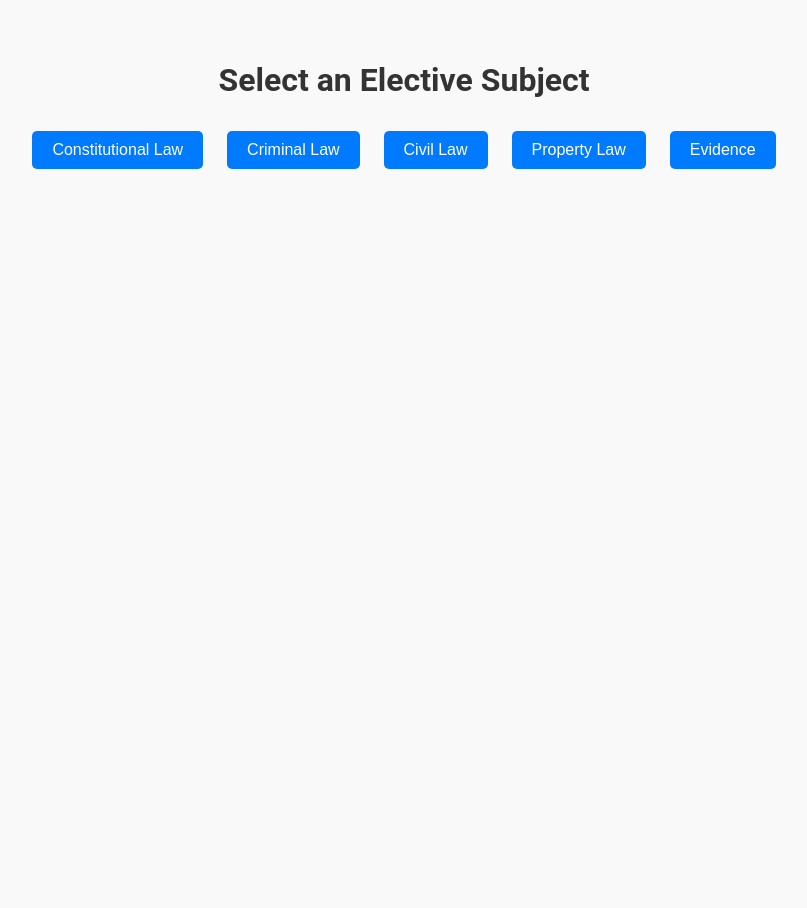
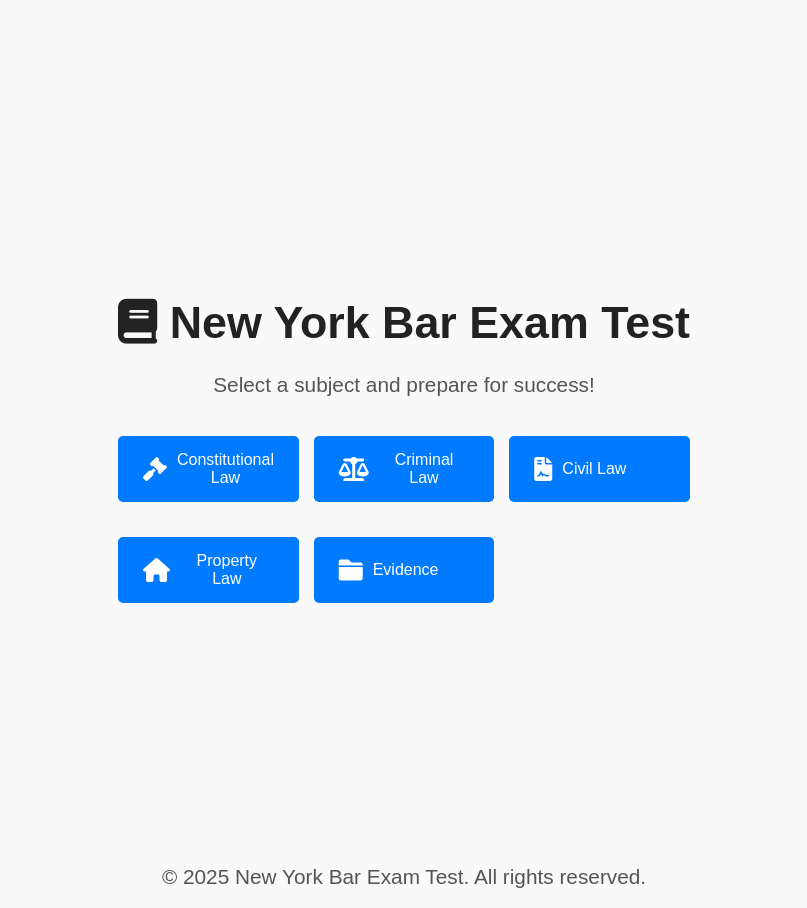
Before and after one commit to JessyLimitless/lawschool, a Flask app: page / in a window 1280 px wide. Shown: the whole page, without its empty margins (236-1043 px from the left). Before the commit the page ends 169 px from the top, so only its background shows below. Run offline with Flask 3, Linux system fonts and the light colour scheme.

Commit message:
Update index.html

```diff
--- a/Law School/templates/index.html
+++ b/Law School/templates/index.html
@@ -3,60 +3,145 @@
 <head>
     <meta charset="UTF-8">
     <meta name="viewport" content="width=device-width, initial-scale=1.0">
-    <title>Bar Exam Prep</title>
+    <title>New York Bar Exam Test</title>
     <link rel="stylesheet" href="https://cdnjs.cloudflare.com/ajax/libs/font-awesome/6.0.0/css/all.min.css">
     <style>
+        /* Base styles */
         body {
-            font-family: 'Roboto', sans-serif;
+            font-family: 'Arial', sans-serif;
             margin: 0;
             padding: 0;
             background: #f9f9f9;
             color: #333;
         }
+
+        /* Smooth page transitions */
+        .page {
+            display: none;
+            opacity: 0;
+            transform: translateX(-100%);
+            transition: opacity 0.5s ease, transform 0.5s ease;
+        }
+
+        .page.active {
+            display: block;
+            opacity: 1;
+            transform: translateX(0);
+        }
+
+        /* Centered layout */
         .container {
+            display: flex;
+            flex-direction: column;
+            justify-content: center;
+            align-items: center;
+            height: 100vh;
             max-width: 900px;
             margin: 0 auto;
             padding: 20px;
+            text-align: center;
         }
-        .page {
-            display: none;
-            text-align: center;
-            padding: 20px;
+
+        /* Adjust the h1 style for the evaluation page */
+    h1 {
+    font-size: 2.8rem;
+    margin-top: 40px; /* Increase the top margin */
+    margin-bottom: 20px;
+    padding-top: 20px; /* Add extra padding to avoid overlap */
+    color: #222;
+    text-align: center; /* Ensure alignment consistency */
     }
-        .page.active {
-            display: block;
+
+
+        p {
+            font-size: 1.3rem;
+            margin: 15px 0;
+            color: #555;
+            line-height: 1.6;
         }
+
+        textarea {
+            width: 100%;
+            height: 160px;
+            margin-top: 20px;
+            padding: 10px;
+            border: 1px solid #ccc;
+            border-radius: 5px;
+            font-size: 1.1rem;
+            line-height: 1.5;
+        }
+
         button {
             background: #007bff;
             color: #fff;
             border: none;
-            padding: 10px 20px;
+            padding: 15px 25px;
             border-radius: 5px;
             cursor: pointer;
-            font-size: 16px;
-            margin: 10px;
+            font-size: 1.0rem;
+            margin-top: 20px;
+            display: inline-flex;
+            align-items: center;
+            gap: 10px;
+            transition: background 0.3s ease, transform 0.3s ease;
         }
+
         button:hover {
             background: #0056b3;
+            transform: scale(1.05);
         }
-        textarea {
+
+        button i {
+            font-size: 1.5rem;
+        }
+
+        .button-grid {
+            display: grid;
+            grid-template-columns: repeat(auto-fit, minmax(150px, 1fr));
+            gap: 15px;
             width: 100%;
-            height: 100px;
+
+
+        }
+
+        /* Feedback container */
+        .score-container {
+            background: #fff;
+            padding: 25px;
+            border-radius: 10px;
+            box-shadow: 0 2px 10px rgba(0, 0, 0, 0.1);
+            margin: 50px 0;
+        }
+
+        /* Error message */
+        #error-message {
+            color: red;
             margin-top: 10px;
-            padding: 10px;
-            border: 1px solid #ccc;
-            border-radius: 5px;
+            display: none;
         }
-        #star-rating {
-            font-size: 28px;
+
+        /* Star rating */
+        #star-rating i {
+            font-size: 1.5rem;
             color: gold;
         }
-        .score-container {
-            background: #fff;
-            padding: 20px;
-            border-radius: 10px;
-            box-shadow: 0 2px 10px rgba(0, 0, 0, 0.1);
-            margin: 20px 0;
+
+        /* Responsive adjustments */
+        @media (max-width: 768px) {
+            h1 {
+                font-size: 2rem;
+            }
+
+            p {
+                font-size: 1rem;
+            }
+        }
+
+        /* Footer */
+        footer {
+            text-align: center;
+            margin-top: 20px;
+            color: #777;
         }
     </style>
 </head>
@@ -64,59 +149,84 @@
     <div class="container">
         <!-- Page 1: Subject Selection -->
         <div id="page-1" class="page active">
-            <h1>Select an Elective Subject</h1>
-            <button onclick="selectSubject('Constitutional Law')">Constitutional Law</button>
-            <button onclick="selectSubject('Criminal Law')">Criminal Law</button>
-            <button onclick="selectSubject('Civil Law')">Civil Law</button>
-            <button onclick="selectSubject('Property Law')">Property Law</button>
-            <button onclick="selectSubject('Evidence')">Evidence</button>
+            <header>
+                <h1><i class="fas fa-book"></i> New York Bar Exam Test</h1>
+                <p>Select a subject and prepare for success!</p>
+            </header>
+            <div class="button-grid">
+                <button onclick="selectSubject('Constitutional Law')" aria-label="Select Constitutional Law">
+                    <i class="fas fa-gavel"></i> Constitutional Law
+                </button>
+                <button onclick="selectSubject('Criminal Law')" aria-label="Select Criminal Law">
+                    <i class="fas fa-balance-scale"></i> Criminal Law
+                </button>
+                <button onclick="selectSubject('Civil Law')" aria-label="Select Civil Law">
+                    <i class="fas fa-file-contract"></i> Civil Law
+                </button>
+                <button onclick="selectSubject('Property Law')" aria-label="Select Property Law">
+                    <i class="fas fa-home"></i> Property Law
+                </button>
+                <button onclick="selectSubject('Evidence')" aria-label="Select Evidence">
+                    <i class="fas fa-folder"></i> Evidence
+                </button>
+            </div>
+            <p id="error-message"></p>
         </div>
 
         <!-- Page 2: Case Question -->
         <div id="page-2" class="page">
-            <h1 id="subject-title"></h1>
-            <p id="case-question">Loading case question...</p>
+            <h1 id="subject-title"><i class="fas fa-gavel"></i> Constitutional Law</h1>
+            <p id="case-question">Imagine you're defending a constitutional case...</p>
             <textarea id="answer" placeholder="Type your answer here..."></textarea>
-            <button onclick="submitAnswer()">Submit Answer</button>
+            <div>
+                <button onclick="submitAnswer()"><i class="fas fa-paper-plane"></i> Submit Answer</button>
+                <button onclick="navigateTo('page-1')"><i class="fas fa-arrow-left"></i> Back</button>
+            </div>
         </div>
 
-        <!-- Page 3: Answer Feedback -->
+        <!-- Page 3: Feedback -->
         <div id="page-3" class="page">
-            <h1 id="feedback-title"></h1>
+            <h1>Your Feedback</h1>
             <div class="score-container">
                 <p><strong>Your Answer:</strong></p>
-                <p id="user-answer"></p>
+                <p id="user-answer">Your answer will be displayed here.</p>
                 <p><strong>Feedback:</strong></p>
-                <p id="feedback"></p>
+                <p id="feedback">Detailed feedback will appear here.</p>
             </div>
-            <button onclick="showEvaluation()">See Evaluation</button>
+            <div>
+                <button onclick="showEvaluation()"><i class="fas fa-star"></i> View Evaluation</button>
+                <button onclick="navigateTo('page-1')"><i class="fas fa-arrow-left"></i> Back</button>
+            </div>
         </div>
 
         <!-- Page 4: Evaluation Results -->
         <div id="page-4" class="page">
             <h1>Evaluation Results</h1>
             <div class="score-container">
-                <p><strong>Your Score:</strong> <span id="numeric-score"></span>/10</p>
+                <p><strong>Your Score:</strong> <span id="numeric-score">0</span>/10</p>
                 <div id="star-rating"></div>
                 <p><strong>Explanation:</strong></p>
-                <p id="evaluation-explanation"></p>
+                <p id="evaluation-explanation">Detailed explanation will appear here.</p>
                 <p><strong>Shortcomings:</strong></p>
-                <p id="evaluation-shortcomings"></p>
+                <p id="evaluation-shortcomings">Shortcomings will be listed here.</p>
                 <p><strong>Praise:</strong></p>
-                <p id="evaluation-praise"></p>
+                <p id="evaluation-praise">Praise for the answer will appear here.</p>
                 <p><strong>Correct Answer:</strong></p>
-                <p id="correct-answer"></p>
+                <p id="correct-answer">The ideal correct answer will appear here.</p>
             </div>
-            <button onclick="restart()">Back to Subject Selection</button>
+            <button onclick="restart()"><i class="fas fa-undo"></i> Back to Subject Selection</button>
         </div>
     </div>
+    <footer>
+        <p>&copy; 2025 New York Bar Exam Test. All rights reserved.</p>
+    </footer>
     <script>
         let selectedSubject = '';
 
         function selectSubject(subject) {
+            document.getElementById('error-message').style.display = 'none';
             selectedSubject = subject;
             document.getElementById('subject-title').textContent = subject;
-
             fetch('/generate-case', {
                 method: 'POST',
                 headers: { 'Content-Type': 'application/json' },
@@ -128,47 +238,30 @@
                         document.getElementById('case-question').textContent = data.question;
                         navigateTo('page-2');
                     } else {
-                    alert('Error generating case question.');
+                        document.getElementById('error-message').textContent = 'Error generating case question.';
+                        document.getElementById('error-message').style.display = 'block';
                     }
                 })
                 .catch(error => {
                     console.error('Error:', error);
-                alert('Failed to generate case question.');
+                    document.getElementById('error-message').textContent = 'Failed to generate case question.';
+                    document.getElementById('error-message').style.display = 'block';
                 });
         }
 
         function submitAnswer() {
-            const userAnswer = document.getElementById('answer').value;
-            const caseQuestion = document.getElementById('case-question').textContent;
-
+            const userAnswer = document.getElementById('answer').value.trim();
+            if (!userAnswer) {
+                alert('Please enter your answer before submitting.');
+                return;
+            }
             document.getElementById('user-answer').textContent = userAnswer;
-
-            fetch('/evaluate-answer', {
-                method: 'POST',
-                headers: { 'Content-Type': 'application/json' },
-                body: JSON.stringify({ user_answer: userAnswer, case_question: caseQuestion })
-            })
-            .then(response => response.json())
-            .then(data => {
-                if (data.evaluation) {
-                    const feedback = data.evaluation.match(/Feedback:\s*([\s\S]*?)Praise:/)?.[1]?.trim();
-                    document.getElementById('feedback').textContent = feedback;
-
             navigateTo('page-3');
-                } else {
-                    alert('Error evaluating answer.');
-                }
-            })
-            .catch(error => {
-                console.error('Error:', error);
-                alert('Failed to evaluate answer.');
-            });
         }
 
         function showEvaluation() {
             const caseQuestion = document.getElementById('case-question').textContent;
             const userAnswer = document.getElementById('answer').value;
-
             fetch('/evaluate-answer', {
                 method: 'POST',
                 headers: { 'Content-Type': 'application/json' },
@@ -185,27 +278,28 @@
                         const correctAnswer = evaluation.match(/Correct Answer:\s*([\s\S]*)/)?.[1]?.trim();
 
                         document.getElementById('numeric-score').textContent = score;
-                    document.getElementById('evaluation-explanation').textContent = explanation;
-                    document.getElementById('evaluation-shortcomings').textContent = shortcomings || "None";
-                    document.getElementById('evaluation-praise').textContent = praise;
-                    document.getElementById('correct-answer').textContent = correctAnswer;
+                        document.getElementById('evaluation-explanation').textContent = explanation || 'No explanation provided.';
+                        document.getElementById('evaluation-shortcomings').textContent = shortcomings || 'None.';
+                        document.getElementById('evaluation-praise').textContent = praise || 'Well done!';
+                        document.getElementById('correct-answer').textContent = correctAnswer || 'Not provided.';
 
                         renderStars(score);
                         navigateTo('page-4');
+                    } else {
+                        alert('Failed to fetch evaluation data.');
                     }
                 })
                 .catch(error => {
                     console.error('Error:', error);
+                    alert('An error occurred while fetching the evaluation.');
                 });
         }
 
         function renderStars(score) {
             const starContainer = document.getElementById('star-rating');
-            starContainer.innerHTML = ''; // Clear existing stars
-
+            starContainer.innerHTML = '';
             const fullStars = Math.floor(score / 2);
             const halfStar = score % 2 === 1;
-
             for (let i = 0; i < fullStars; i++) {
                 starContainer.innerHTML += '<i class="fa fa-star"></i>';
             }
@@ -225,8 +319,13 @@
 
         function navigateTo(pageId) {
             const pages = document.querySelectorAll('.page');
-            pages.forEach(page => page.classList.remove('active'));
-            document.getElementById(pageId).classList.add('active');
+            pages.forEach(page => {
+                page.classList.remove('active');
+                if (page.id === pageId) {
+                    page.classList.add('active');
+                }
+            });
+            window.scrollTo({ top: 0, behavior: 'smooth' });
         }
     </script>
 </body>
```
Lines whose indentation alone changed are shown as unchanged.
